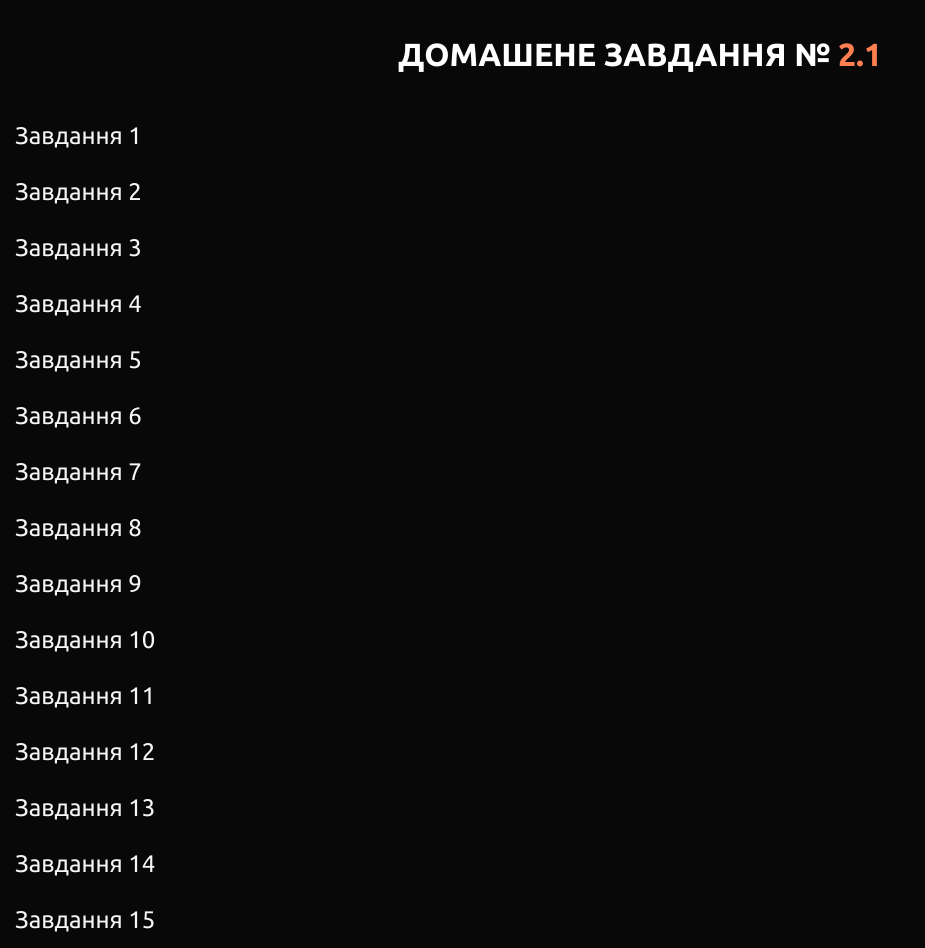
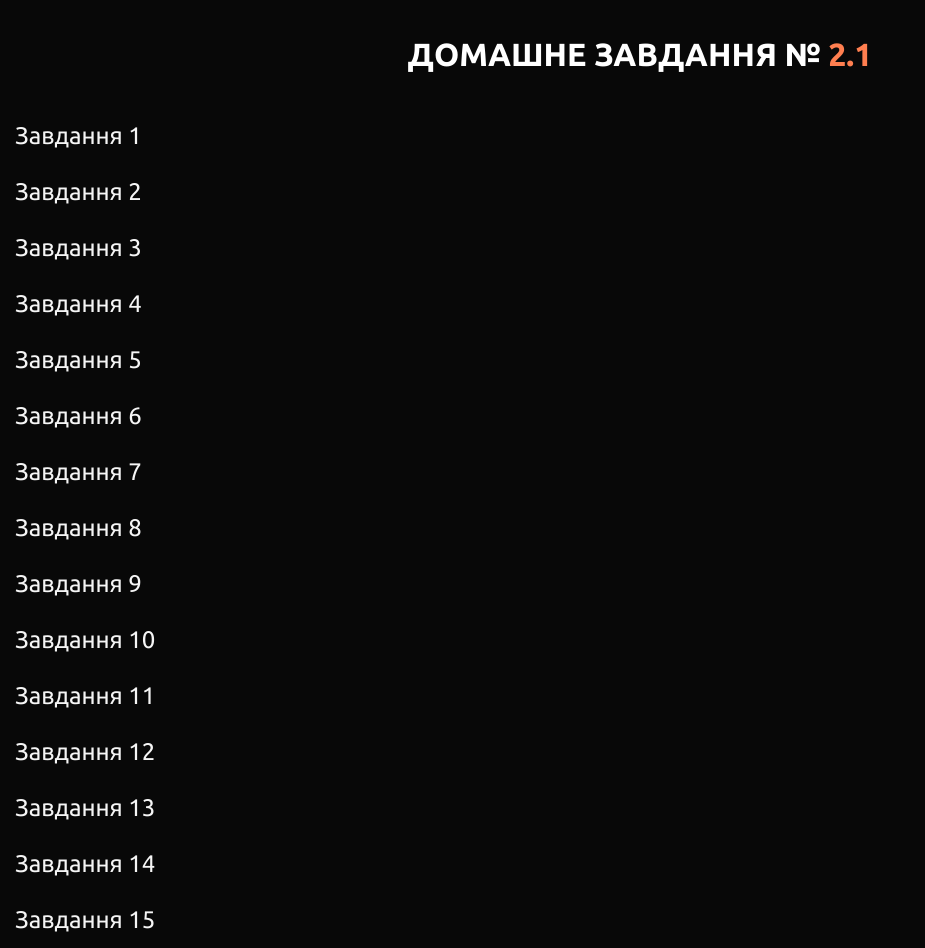
Before and after one commit to mooolch/js, a plain HTML site: page lesson-2_1/index.html in a window 1280 px wide. Shown: the whole page, without its empty margins (0-925 px from the left). Drawn offline with Linux system fonts and the light colour scheme.

Commit message:
Update index.html

```diff
--- a/lesson-2_1/index.html
+++ b/lesson-2_1/index.html
@@ -13,7 +13,7 @@
 <body>
 	<main class="page">
 		<div class="page__content">
-			<h1>Домашене завдання № <span>2.1</span></h1>
+			<h1>Домашне завдання № <span>2.1</span></h1>
 			<div class="page__links">
 				<a class="page__link" target="_blank" href="html/task-1.html">Завдання 1</a>
 				<a class="page__link" target="_blank" href="html/task-2.html">Завдання 2</a>
```
